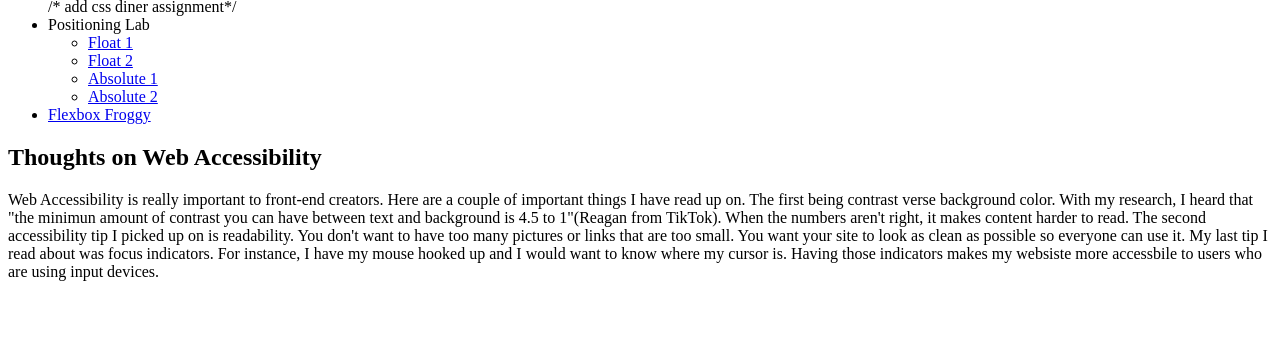
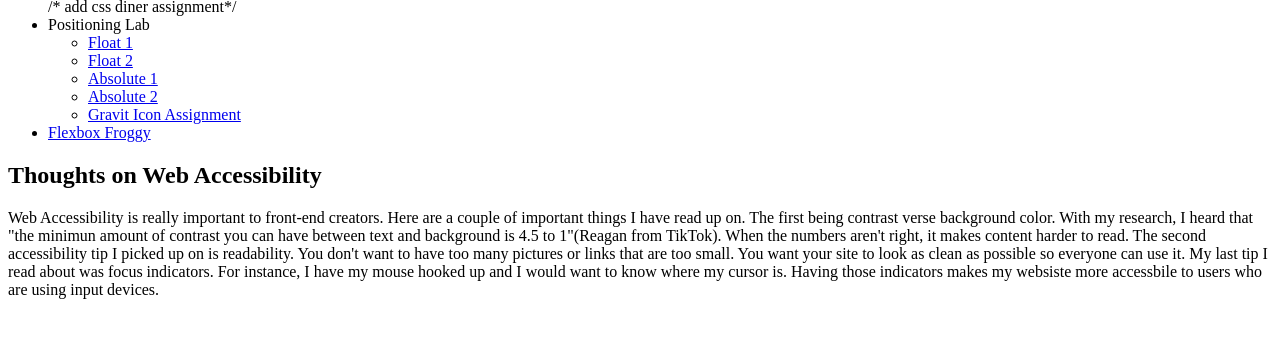
Before and after one commit to griffinkyra/ifsc-1310, a plain HTML site: page index.html in a window 1280 px wide. Shown: the part 118-456 px from the top of the page. Drawn offline with Linux system fonts and the light colour scheme.

Commit message:
gravit icon assignment 1

```diff
--- a/index.html
+++ b/index.html
@@ -20,6 +20,7 @@
             <li><a href="positioning-lab/float-2.html">Float 2</a></li>
             <li><a href="positioning-lab/absolute-1.html">Absolute 1</a></li>
             <li><a href="positioning-lab/absolute-2.html">Absolute 2</a></li>
+            <li><a href="gravit-icon/index.html"> Gravit Icon Assignment</a></li>
           </ul>
         </li>
         <li><a href="assets/img/screenshot.jpg">Flexbox Froggy</a></li>
```
Also changed, not shown: gravit-icon/index.html (added, +1 -0 lines), gravit-icon/assets/img/Web Tech's 1.png (added).
